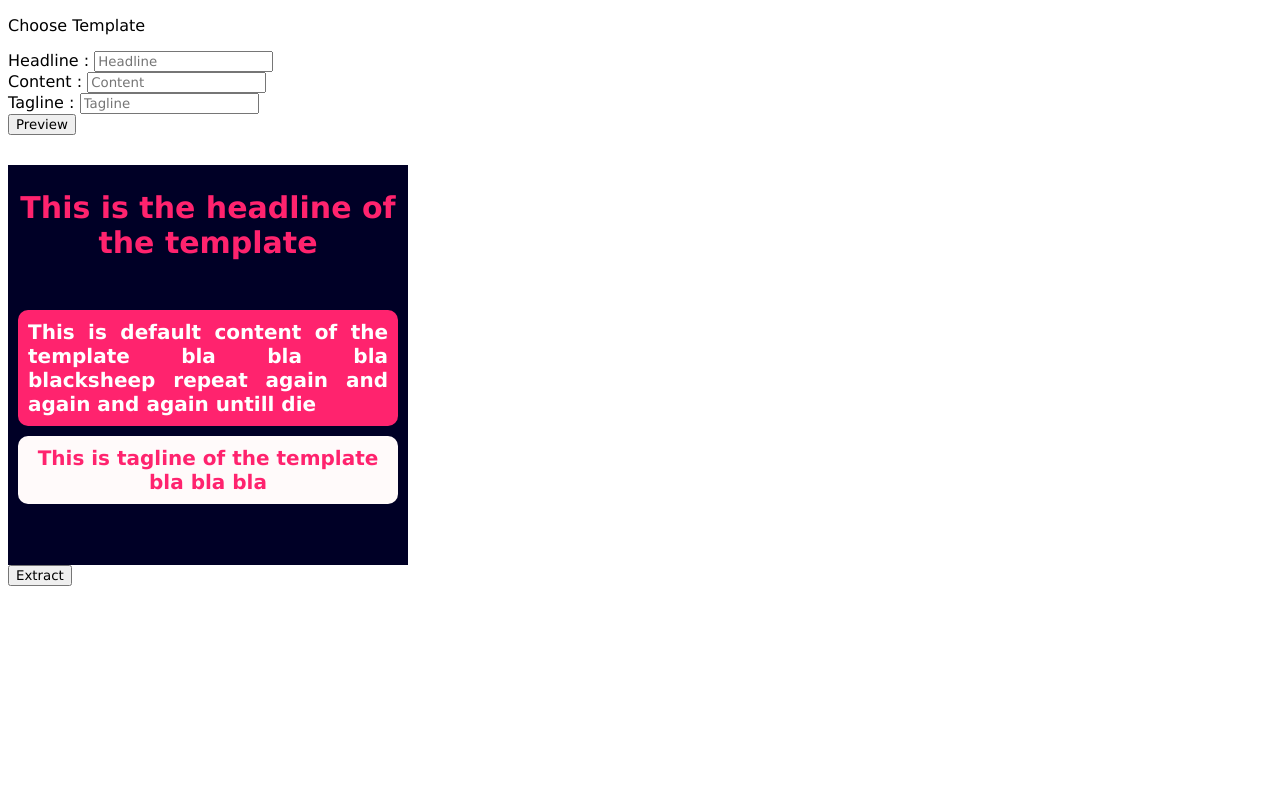
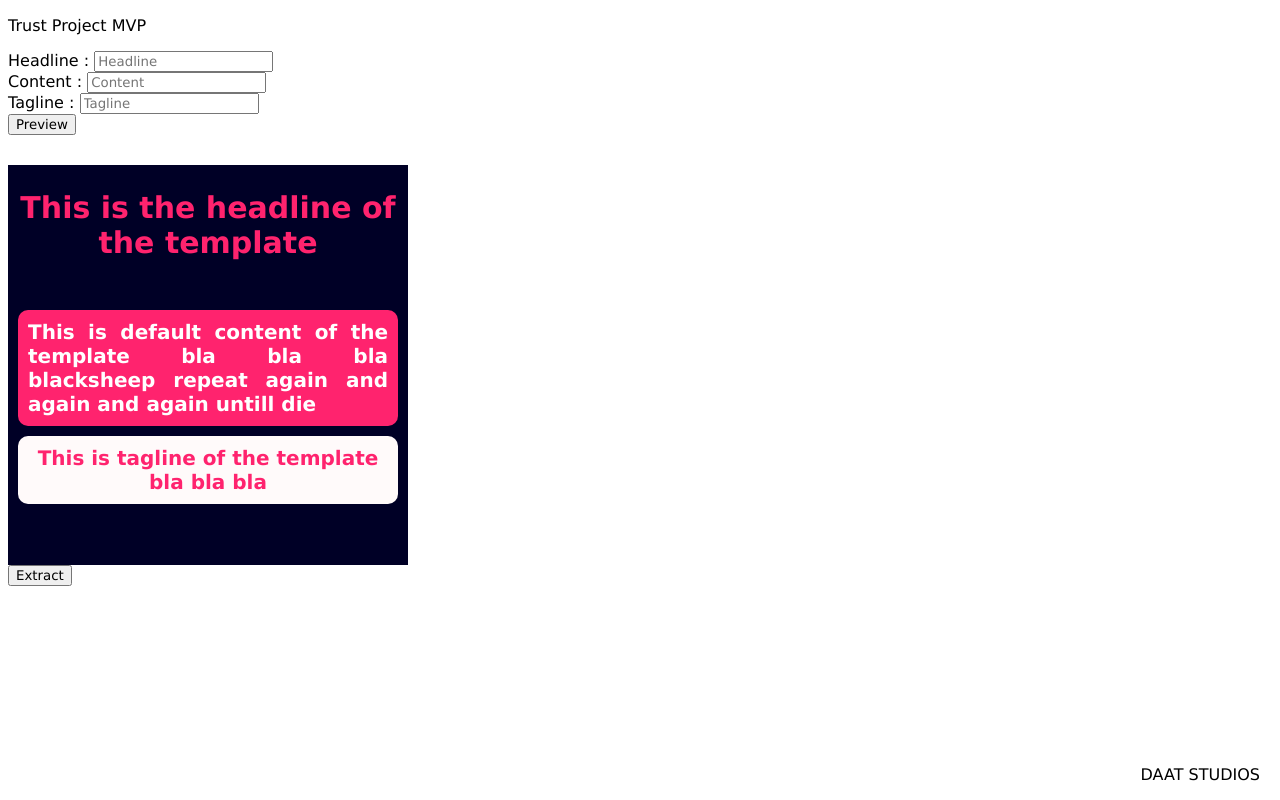
Before and after one commit to abishekvp/trust_image, a plain HTML site: page index.html in a window 1280 px wide. Drawn offline with Linux system fonts and the light colour scheme.

Commit message:
credit & title

```diff
--- a/index.html
+++ b/index.html
@@ -7,7 +7,7 @@
     <link rel="stylesheet" href="./css/index.css">
 </head>
 <body>
-    <p>Choose Template</p>
+    <p>Trust Project MVP</p>
     <label for="headline">Headline :</label>
     <input type="text" name="headline" id="inpheadline" placeholder="Headline"><br>
     <label for="content">Content :</label>
@@ -23,6 +23,7 @@
         </div>
     </a>
     <button id="extract">Extract</button>
+    <p style="position: absolute;bottom:0;right:20px;">DAAT STUDIOS</p>
     <script src="./js/index.js"></script>
     <script src="https://html2canvas.hertzen.com/dist/html2canvas.min.js"></script>
     <script src="./js/index.js"></script>
```
